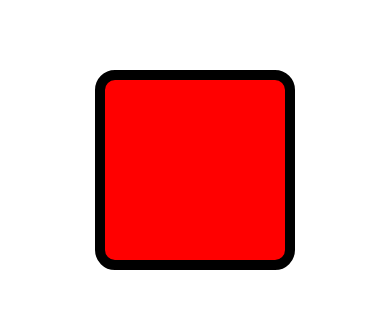
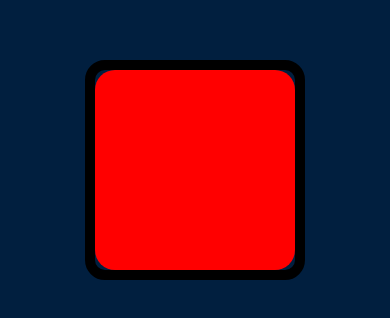
Before and after one commit to chiriac-os/simon-native, a React Native app: screen / in a window 390 px wide. Shown: the part 252-570 px from the top of the page. Built offline with nearby package versions, Linux system fonts and the light colour scheme.

Commit message:
Mod: Button Style

```diff
--- a/App.jsx
+++ b/App.jsx
@@ -14,7 +14,7 @@ function App() {
 const styles = StyleSheet.create({
     container: {
         flex: 1,
-        backgroundColor: '#fff',
+        backgroundColor: '#011F3F',
         alignItems: 'center',
         justifyContent: 'center',
     },
--- a/src/components/buttons/ColoredButton.jsx
+++ b/src/components/buttons/ColoredButton.jsx
@@ -10,14 +10,15 @@ function ColoredButton({ color, ref, onPress }) {
 
 const styles = (color) => StyleSheet.create({
     view: {
-
+        borderWidth: 10,
+        borderColor: "#000",
+        borderRadius: 20,
+        margin: 25,
     },
     button: {
         backgroundColor: color,
-        margin: 25,
         height: 200,
         width: 200,
-        border: "10px solid black",
         borderRadius: 20,
     },
 });
```
